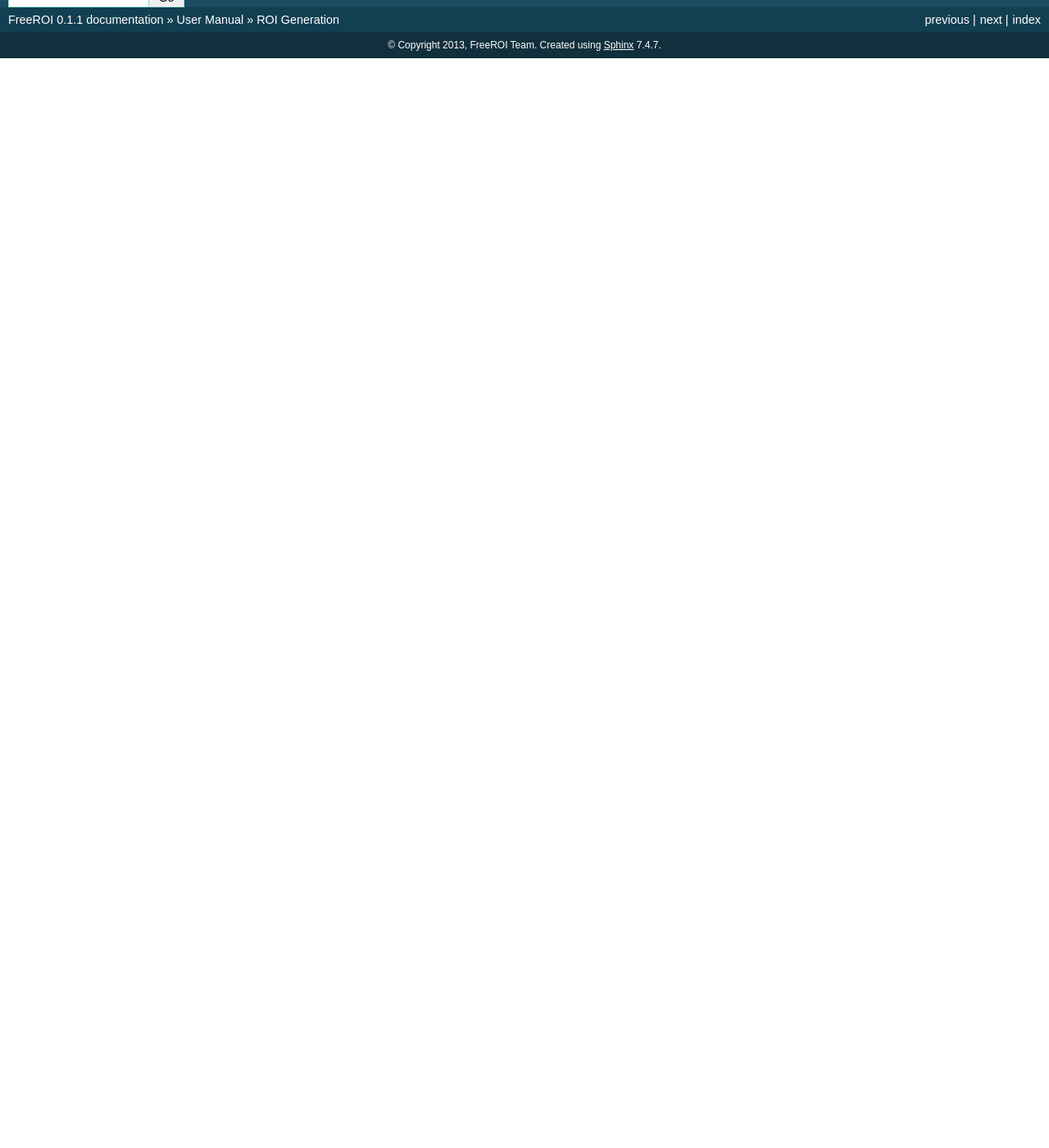
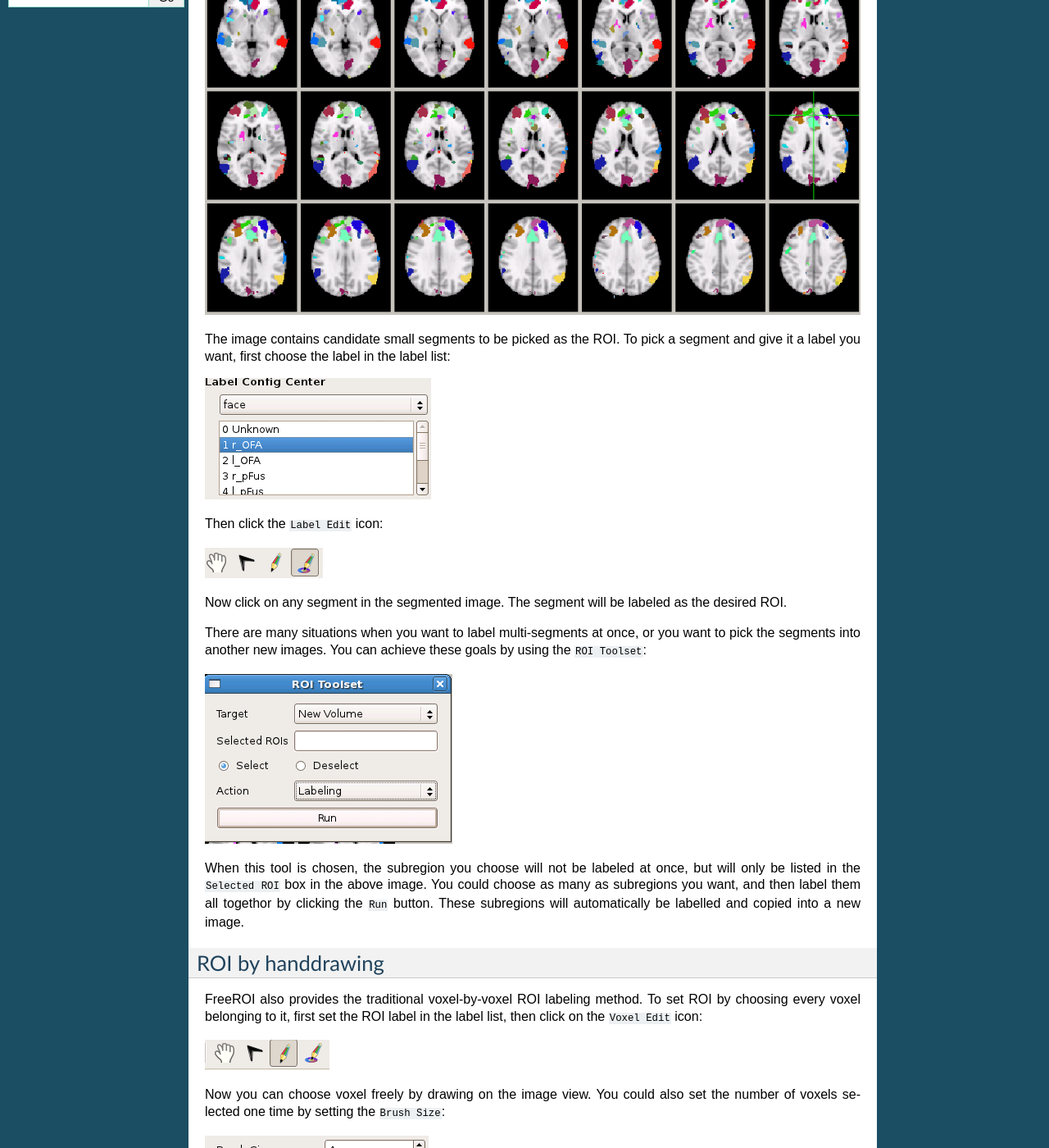
Before and after one commit to liuzhaoguo/FreeROI, a Sphinx documentation site: the page built from doc/user_manual/roianalysis.rst, in a window 1280 px wide and 1400 px high, scrolled down 396 px. Shown: the whole window at 82% size. Built offline with Sphinx 7.4.7, drawn with Linux system fonts in a browser that asks for light colours; formulas are drawn with MathJax 3; before the commit the page ends 900 px from its top, so only the background shows below that; some of the changed text lies outside the part shown.

Commit message:
user manual

```diff
--- a/doc/user_manual/roianalysis.rst
+++ b/doc/user_manual/roianalysis.rst
@@ -3,11 +3,62 @@
 ROI Generation
 ==============
 
+FreeROI provides three different ways to generate ROIs for neuroimaging studies.
+They are designed to meet diffent kinds of requirements of ROI generating.
+
 ROI by handpicking subregion
 -----------------------------
+
+Generating ROI by handpicking subregion is an efficient method to reliably generate ROIs.
+Its based on the idea that a fucntional ROI which defined by a set of continous voxels could usually be subdivied into small subregions.
+Using these subregions, the boundary of the ROI could be reliably defined.
+In contrast, if the voxels were picked one by one, the boundaries may often vary substantially and lacks objectivity.
+
+To use this ROI generating method, first load an functional image, and then use the ``Watershed tool`` provided by the software to dividd the image into small segments, like this:
+
+.. image:: imgs/segments.png
+
+The image contains candidate small segments to be picked as the ROI.
+To pick a segment and give it a label you want, first choose the label in the label list:
+
+.. image:: imgs/labellist.png
+
+Then click the ``Label Edit`` icon:
+
+.. image:: imgs/labeleditor.png
+
+Now click on any segment in the segmented image. The segment will be labeled as the desired ROI.
+
+There are many situations when you want to label multi-segments at once, or you want to pick the segments into another new images.
+You can achieve these goals by using the ``ROI Toolset``:
+
+.. image:: imgs/roitoolset.png
+
+When this tool is chosen, the subregion you choose will not be labeled at once, but will only be listed in the ``Selected ROI`` box in the above image.
+You could choose as many as subregions you want, and then label them all togethor by clicking the ``Run`` button.
+These subregions will automatically be labelled and copied into a new image.
 
 ROI by handdrawing
 -------------------
 
+FreeROI also provides the traditional voxel-by-voxel ROI labeling method.
+To set ROI by choosing every voxel belonging to it, first set the ROI label in the label list, then click on the ``Voxel Edit`` icon:
+
+.. image:: imgs/voxeledit.png
+
+Now you can choose voxel freely by drawing on the image view.
+You could also set the number of voxels selected one time by setting the ``Brush Size``:
+
+.. image:: imgs/brushsize.png
+
+
 Regular shape generation
------------------------------
+--------------------------
+
+Finally, FreeROI provides regular ROI generating methods.
+Currently, FreeROI provides two kinds of regular ROI: sphere and cube.
+These regular shape can be set in the ``Regular ROI`` tool:
+
+.. image:: imgs/regularroi.png
+
+You could choose the shape and the size of the shape, then click ``Run``, the regular shape will be generated.
```
Also changed, not shown: doc/user_manual/imgs/brushsize.png (added), doc/user_manual/imgs/labeleditor.png (added), doc/user_manual/imgs/labellist.png (added), doc/user_manual/imgs/regularroi.png (added), doc/user_manual/imgs/roitoolset.png (added), doc/user_manual/imgs/segments.png (added), doc/user_manual/imgs/voxeledit.png (added).
